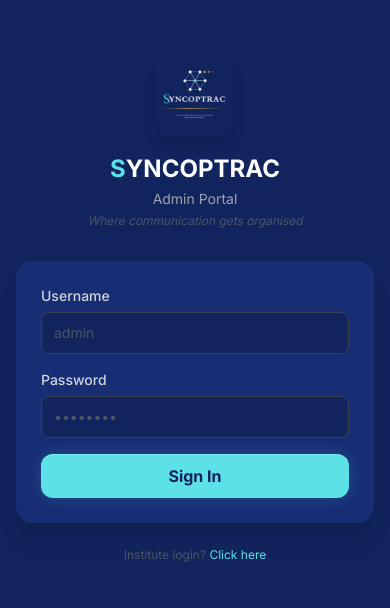
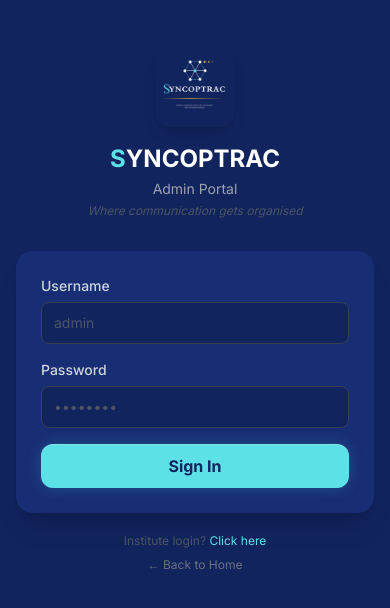
Before and after one commit to syncoptrac/SYNCOPTRAC, a Next.js app in the folder frontend/: page /admin/login in a window 390 px wide. Shown: the part 112-720 px from the top of the page. Built offline with nearby package versions, Linux system fonts and the light colour scheme; no server answers.

Commit message:
Improve mobile UX and update branding

```diff
--- a/frontend/pages/_app.js
+++ b/frontend/pages/_app.js
@@ -57,8 +57,7 @@
     const handleStart = () => setTransitioning(true);
     const handleDone = () => {
       setPageKey(router.pathname);
-      // Small delay before fading in so the new page renders first
-      setTimeout(() => setTransitioning(false), 60);
+      setTransitioning(false);
     };
 
     router.events.on('routeChangeStart', handleStart);
@@ -81,9 +80,8 @@
           opacity: transitioning ? 0 : 1,
           transform: transitioning ? 'translateY(8px) scale(0.995)' : 'translateY(0) scale(1)',
           filter: transitioning ? 'blur(3px)' : 'blur(0px)',
-          transition: 'opacity 0.35s cubic-bezier(0.16,1,0.3,1), transform 0.35s cubic-bezier(0.16,1,0.3,1), filter 0.3s ease',
+          transition: 'opacity 0.3s ease, transform 0.3s ease, filter 0.3s ease',
           willChange: 'opacity, transform, filter',
-          minHeight: '100vh',
         }}
       >
         <Component {...pageProps} />
--- a/frontend/pages/admin/login.js
+++ b/frontend/pages/admin/login.js
@@ -1,12 +1,21 @@
-import { useState } from 'react';
+import { useState, useEffect } from 'react';
 import { useRouter } from 'next/router';
-import api, { setAuth } from '../../lib/api';
+import api, { setAuth, getUser } from '../../lib/api';
 import toast from 'react-hot-toast';
+import Link from 'next/link';
 
 export default function AdminLogin() {
   const [form, setForm] = useState({ username: '', password: '' });
   const [loading, setLoading] = useState(false);
   const router = useRouter();
+
+  // If already logged in, redirect instead of trapping user on login page.
+  useEffect(() => {
+    const user = getUser();
+    if (!user) return;
+    if (user.role === 'admin') router.replace('/admin/dashboard');
+    else if (user.role === 'institute') router.replace('/institute/dashboard');
+  }, []);
 
   const handleSubmit = async (e) => {
     e.preventDefault();
@@ -73,10 +82,15 @@
           </form>
         </div>
 
-        <p className="text-center text-gray-600 text-xs mt-6">
-          Institute login?{' '}
-          <a href="/institute/login" className="text-brand-gold hover:underline">Click here</a>
-        </p>
+        <div className="mt-5 text-center space-y-2">
+          <p className="text-gray-600 text-xs">
+            Institute login?{' '}
+            <Link href="/institute/login" className="text-brand-gold hover:underline">Click here</Link>
+          </p>
+          <p className="text-gray-700 text-xs">
+            <Link href="/" className="text-gray-500 hover:text-brand-gold">← Back to Home</Link>
+          </p>
+        </div>
       </div>
     </div>
   );
--- a/frontend/pages/institute/login.js
+++ b/frontend/pages/institute/login.js
@@ -1,6 +1,6 @@
-import { useState } from 'react';
+import { useState, useEffect } from 'react';
 import { useRouter } from 'next/router';
-import api, { setAuth } from '../../lib/api';
+import api, { setAuth, getUser } from '../../lib/api';
 import toast from 'react-hot-toast';
 import Link from 'next/link';
 
@@ -8,6 +8,15 @@
   const [form, setForm] = useState({ loginId: '', password: '' });
   const [loading, setLoading] = useState(false);
   const router = useRouter();
+
+  // If already logged in, redirect to the right dashboard instead of
+  // trapping the user on the login page with no way back to home.
+  useEffect(() => {
+    const user = getUser();
+    if (!user) return;
+    if (user.role === 'institute') router.replace('/institute/dashboard');
+    else if (user.role === 'admin') router.replace('/admin/dashboard');
+  }, []);
 
   const handleSubmit = async (e) => {
     e.preventDefault();
@@ -88,6 +97,9 @@
             Admin?{' '}
             <Link href="/admin/login" className="text-gray-500 hover:text-brand-gold">Admin Login</Link>
           </p>
+          <p className="text-gray-700 text-xs">
+            <Link href="/" className="text-gray-500 hover:text-brand-gold">← Back to Home</Link>
+          </p>
         </div>
       </div>
     </div>
```
